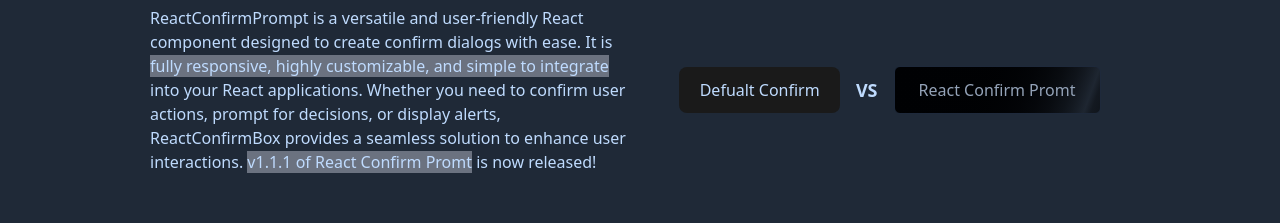
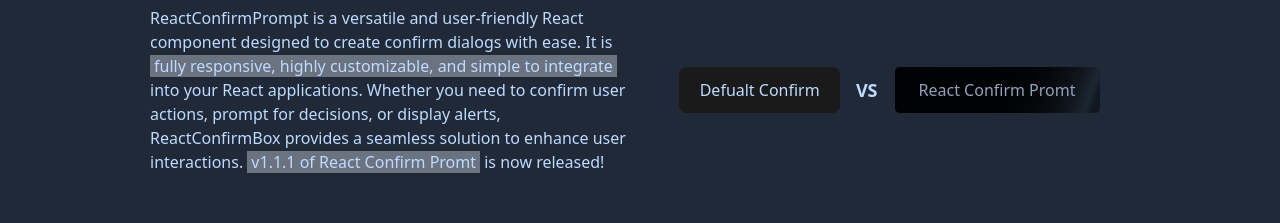
Before and after one commit to nipun-dezoysa/confirm-prompt-demo, a React (Vite) app: page / in a window 1280 px wide. Shown: the part 146-369 px from the top of the page. Built offline with nearby package versions, Linux system fonts and the light colour scheme.

Commit message:
options scroll bug fixed

```diff
--- a/package.json
+++ b/package.json
@@ -16,7 +16,6 @@
     "react-dom": "^18.3.1"
   },
   "devDependencies": {
-    "@rollup/rollup-linux-x64-gnu": "^4.18.0",
     "@types/react": "^18.3.3",
     "@types/react-dom": "^18.3.0",
     "@typescript-eslint/eslint-plugin": "^7.13.1",
--- a/src/Intro.tsx
+++ b/src/Intro.tsx
@@ -8,14 +8,16 @@
         <div className="w-[50%] max-lg:w-full break-normal">
           ReactConfirmPrompt is a versatile and user-friendly React component
           designed to create confirm dialogs with ease. It is{" "}
-          <span className="bg-gray-500">
+          <span className="bg-gray-500 px-1">
             fully responsive, highly customizable, and simple to integrate
           </span>{" "}
           into your React applications. Whether you need to confirm user
           actions, prompt for decisions, or display alerts, ReactConfirmBox
           provides a seamless solution to enhance user interactions.{" "}
-          <span className="bg-gray-500">v1.1.1 of React Confirm Promt</span> is
-          now released!
+          <span className="bg-gray-500 px-1">
+            v1.1.1 of React Confirm Promt
+          </span>{" "}
+          is now released!
         </div>
         <div className="w-[50%] max-lg:w-full flex max-md:flex-col items-center justify-center gap-4">
           <button
--- a/src/Options.tsx
+++ b/src/Options.tsx
@@ -89,12 +89,12 @@
 
 export default function Options() {
   return (
-    <div className="main-container overflow-x-auto relative flex flex-col gap-2">
+    <div className="main-container  flex flex-col gap-2">
       <div>
         <h1 className="text-2xl font-semibold">Options</h1>
-        <p>
-          You can customize the confirm box with the following options,</p>
+        <p>You can customize the confirm box with the following options,</p>
       </div>
+      <div className="w-full overflow-x-auto relative">
         <table className="w-full text-sm text-left rtl:text-right  text-gray-400 border-gray-700 border">
           <thead className="text-xs  uppercase  bg-gray-700 text-gray-400">
             <tr>
@@ -125,5 +125,6 @@
           </tbody>
         </table>
       </div>
+    </div>
   );
 }
```
Lines whose indentation alone changed are shown as unchanged.
